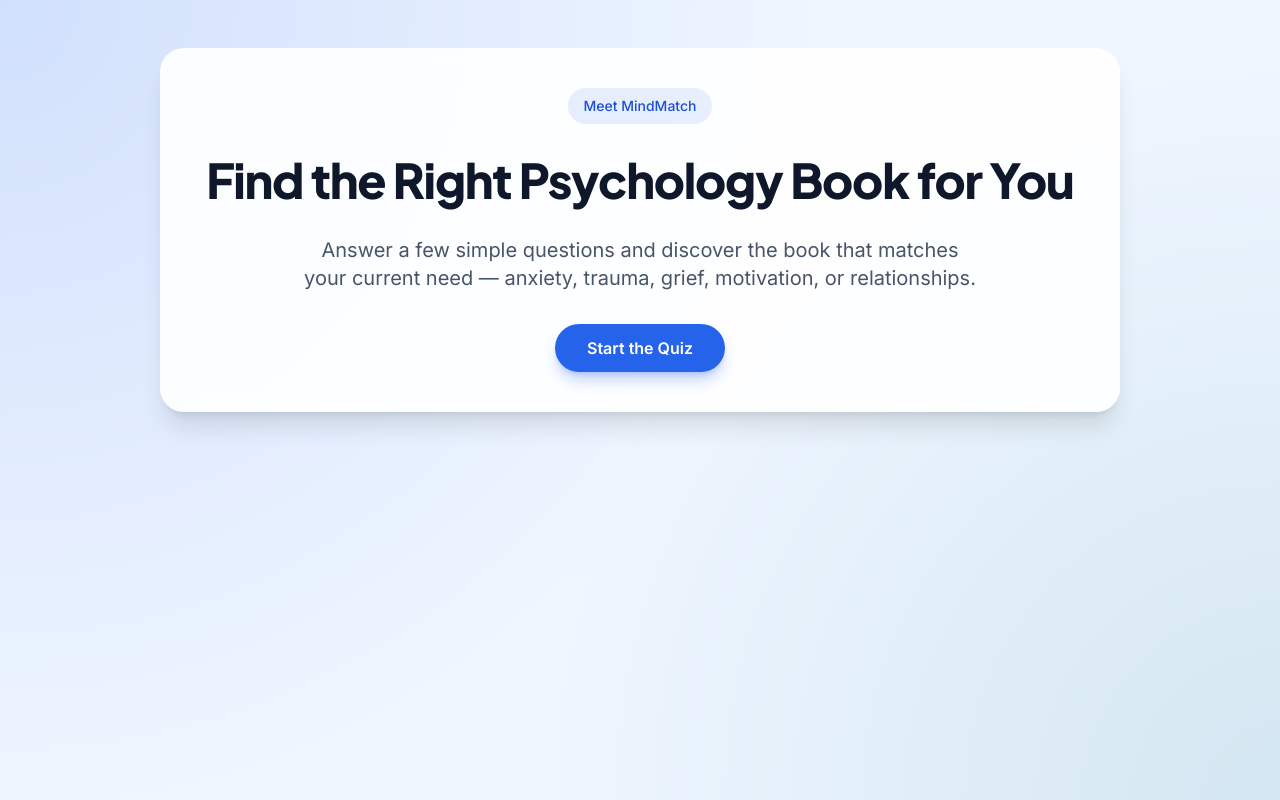
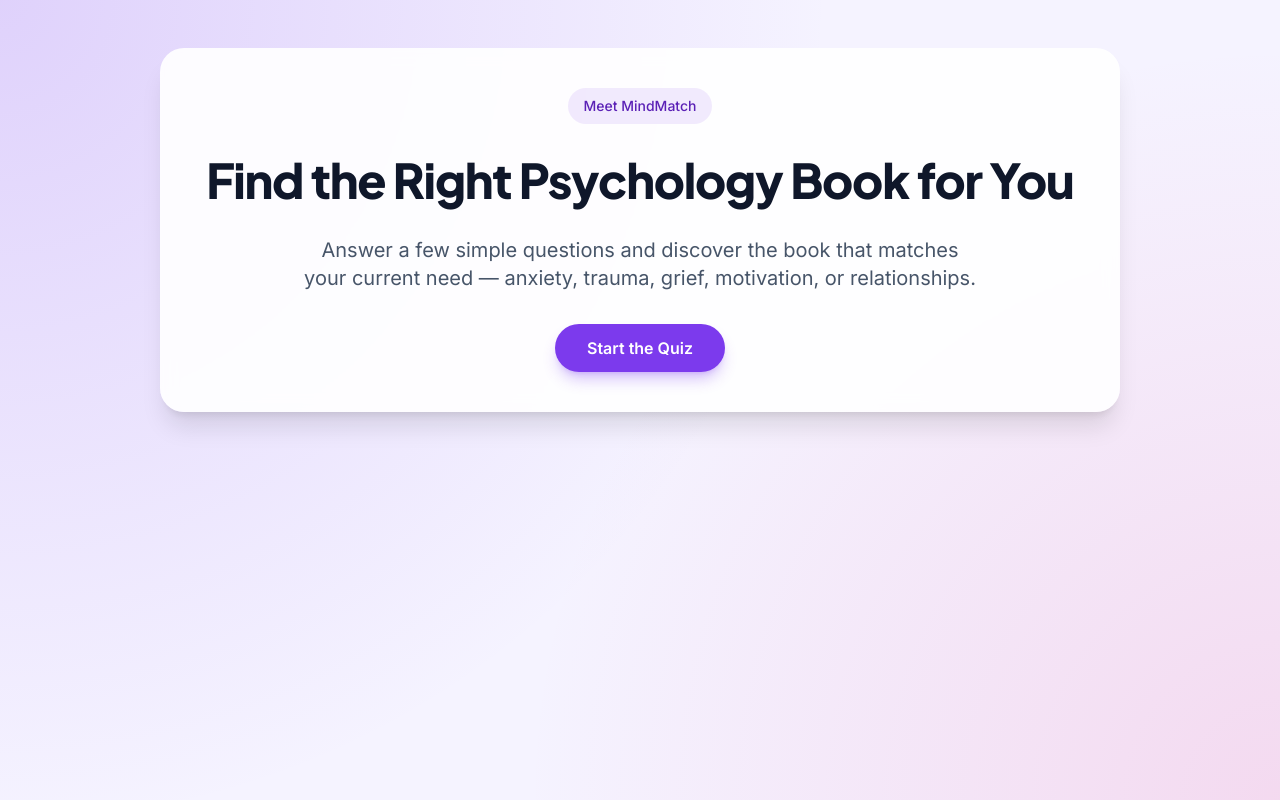
Before and after one commit to Gpstrackergsm/psychology-ai-quiz, a React (Vite) app in the folder frontend/: page / in a window 1280 px wide. Built offline with nearby package versions, Linux system fonts and the light colour scheme; no server answers.

Commit message:
Restyle frontend color palette

```diff
--- a/frontend/src/components/BookSuggestion.jsx
+++ b/frontend/src/components/BookSuggestion.jsx
@@ -36,7 +36,7 @@ function BookSuggestion({ recommendation }) {
           rel="noopener noreferrer"
           whileHover={{ scale: 1.02 }}
           whileTap={{ scale: 0.98 }}
-          className="inline-flex items-center justify-center rounded-full bg-accent px-6 py-3 font-semibold text-white shadow-lg shadow-accent/40 transition hover:bg-orange-500"
+          className="inline-flex items-center justify-center rounded-full bg-accent px-6 py-3 font-semibold text-white shadow-lg shadow-accent/40 transition hover:bg-accent-dark"
         >
           Buy Now
         </motion.a>
--- a/frontend/src/index.css
+++ b/frontend/src/index.css
@@ -7,6 +7,6 @@ body {
 }
 
 .gradient-bg {
-  background: radial-gradient(circle at top left, rgba(37, 99, 235, 0.15), transparent 55%),
-    radial-gradient(circle at bottom right, rgba(14, 116, 144, 0.12), transparent 50%);
+  background: radial-gradient(circle at top left, rgba(124, 58, 237, 0.18), transparent 55%),
+    radial-gradient(circle at bottom right, rgba(236, 72, 153, 0.15), transparent 50%);
 }
--- a/frontend/tailwind.config.js
+++ b/frontend/tailwind.config.js
@@ -5,12 +5,16 @@ export default {
     extend: {
       colors: {
         primary: {
-          DEFAULT: '#2563eb',
-          light: '#60a5fa',
-          dark: '#1d4ed8'
+          DEFAULT: '#7c3aed',
+          light: '#a78bfa',
+          dark: '#5b21b6'
         },
-        accent: '#f97316',
-        soft: '#eff6ff'
+        accent: {
+          DEFAULT: '#ec4899',
+          light: '#f9a8d4',
+          dark: '#db2777'
+        },
+        soft: '#f5f3ff'
       },
       fontFamily: {
         display: ['"Plus Jakarta Sans"', 'sans-serif'],
```
